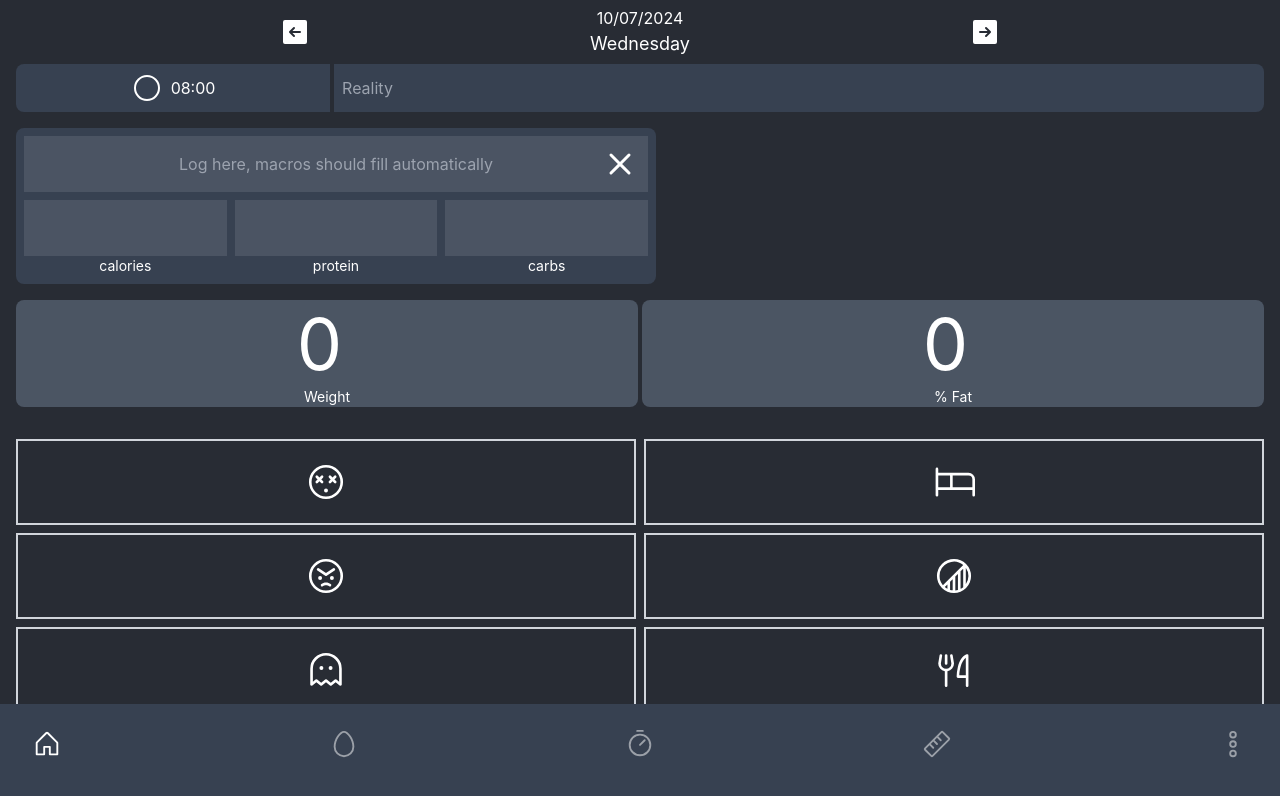
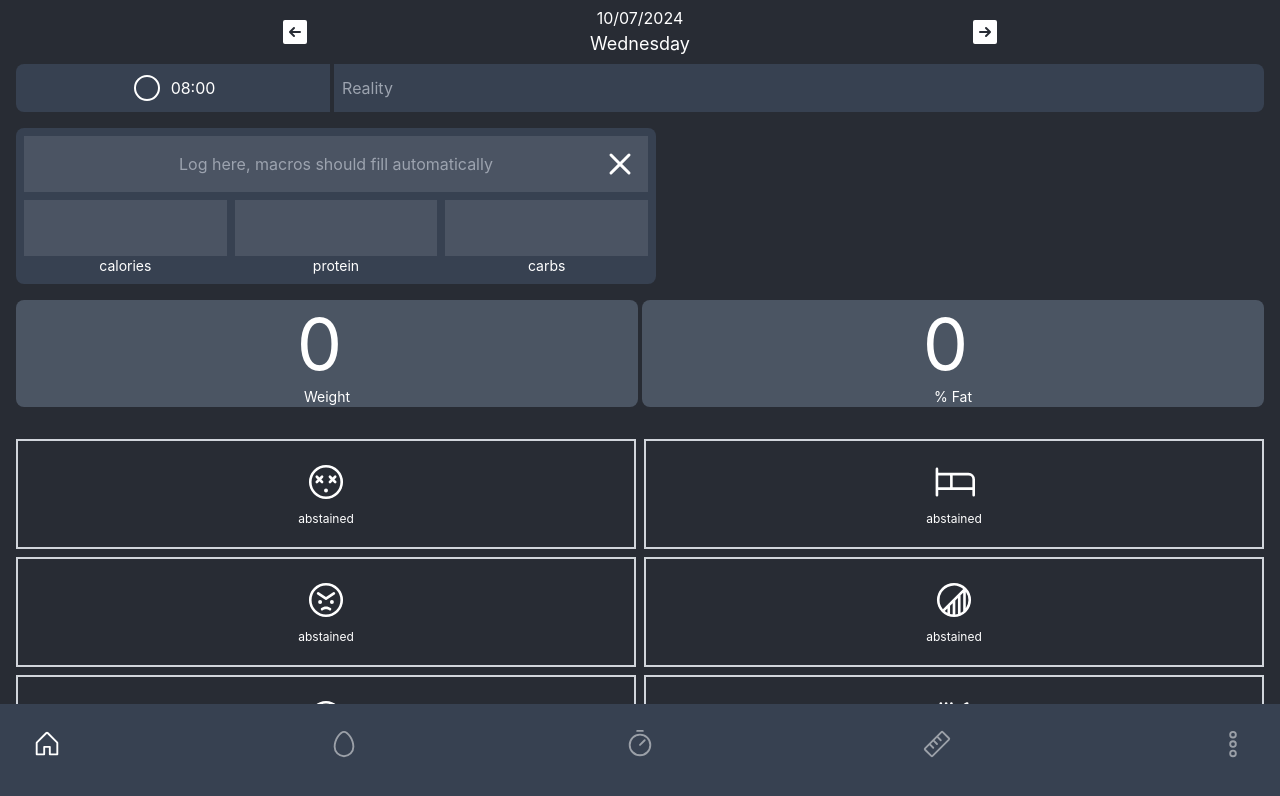
Before and after one commit to EliranSun/trackers, a React (Create React App) app: page / in a window 1280 px wide. Shown: the top 796 px of the page. Built offline with nearby package versions, Linux system fonts and the light colour scheme; no server answers; the database is empty.

Commit message:
Messages

```diff
--- a/src/features/hub/HubView.jsx
+++ b/src/features/hub/HubView.jsx
@@ -9,7 +9,16 @@ import classNames from "classnames";
 
 const hour = new Date().getHours();
 
-const Checkbox = ({id, label, date, icon: Icon, isChecked: initIsChecked = null}) => {
+const Checkbox = ({
+id,
+label,
+date,
+icon: Icon,
+isChecked: initIsChecked = null,
+isFailureMessage,
+isSuccessMessage,
+isPositive,
+}) => {
     const [isChecked, setIsChecked] = useState(initIsChecked);
 
     useEffect(() => {
@@ -47,7 +56,12 @@ const Checkbox = ({id, label, date, icon: Icon, isChecked: initIsChecked = null}
                 "bg-red-300 border-red-500 text-black": isChecked !== null && !isChecked,
             })}>
             <Icon size={42}/>
-            {/*<h2 className="text-xs">{label.slice(0, 5)}</h2>*/}
+            <h2 className="text-xs">
+                {(isChecked && isPositive) ? isSuccessMessage : ""}
+                 {(!isChecked && isPositive) ? isFailureMessage : ""}
+                {(isChecked && !isPositive) ? isFailureMessage : ""}
+                {(!isChecked && !isPositive) ? isSuccessMessage : ""}
+            </h2>
         </button>
     )
 }
@@ -139,6 +153,7 @@ export const HubView = ({date}) => {
                         label={tracker.name}
                         isSuccessMessage={tracker.isSuccessMessage}
                         isFailureMessage={tracker.isFailureMessage}
+                        isPositive={tracker.isPositive}
                         icon={tracker.icon}
                         date={date}
                         isChecked={tracker.isChecked}/>
```
